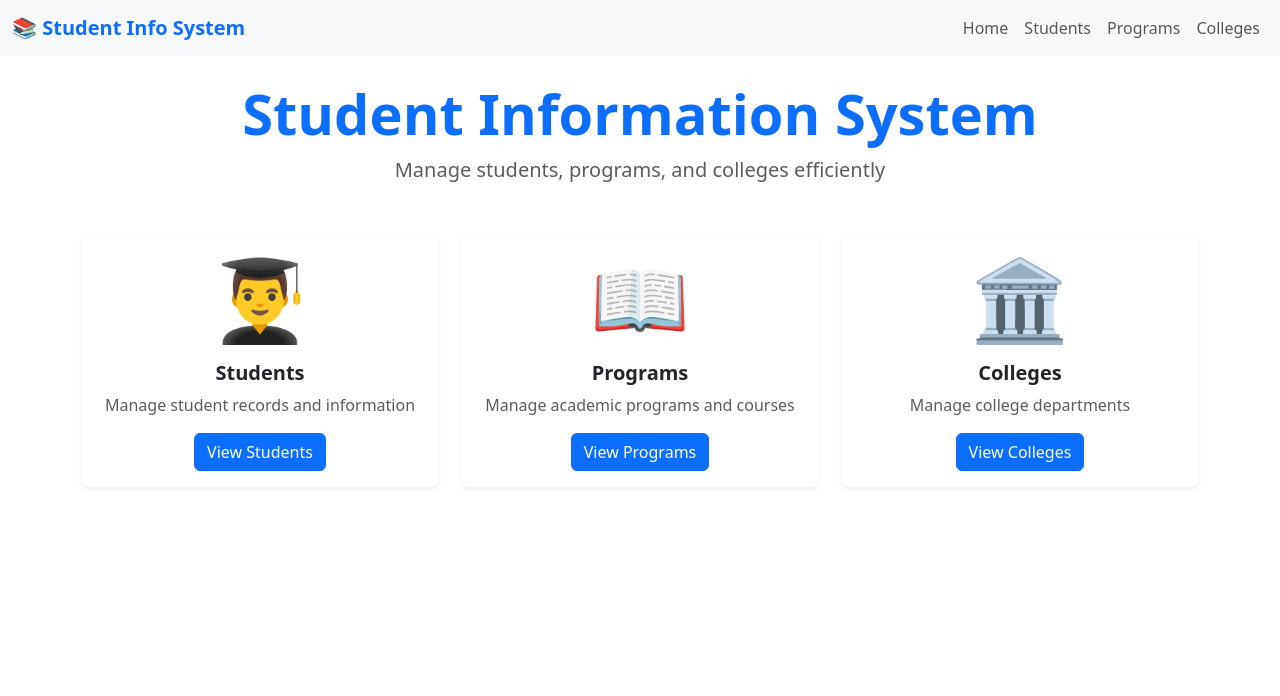
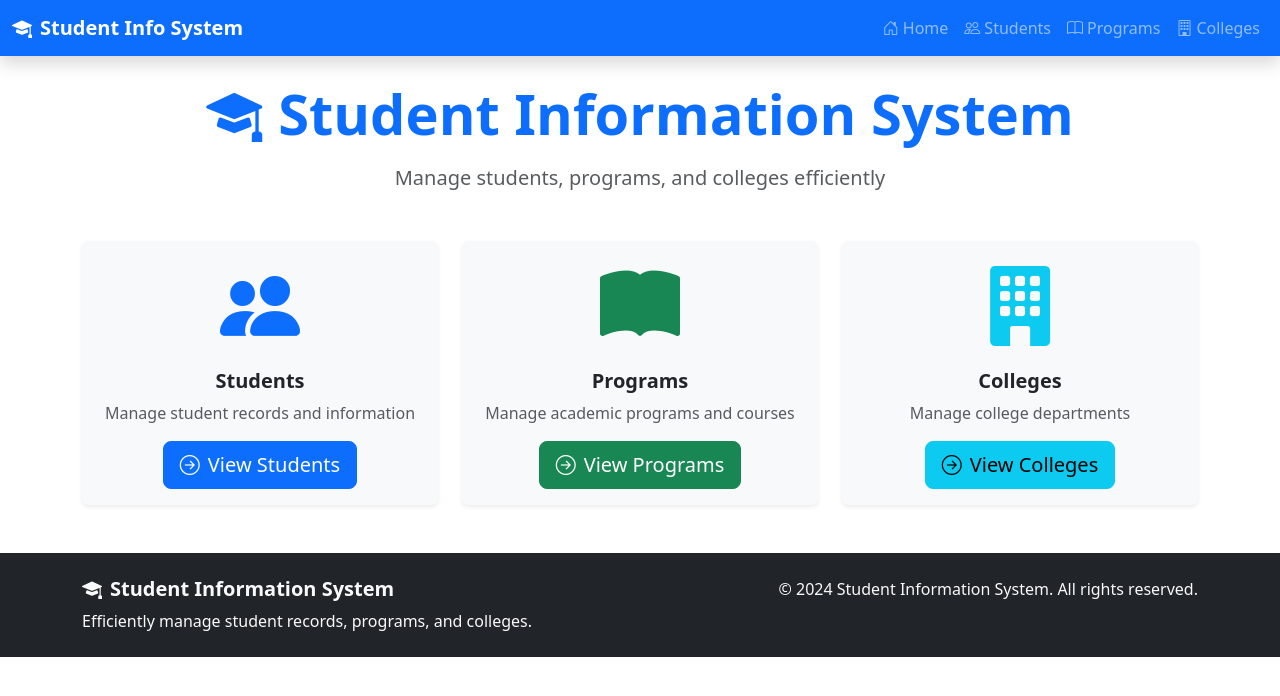
Before and after one commit to jeysu/ssis_proj, a Flask app: page / in a window 1280 px wide. Shown: the top 696 px of the page. Run offline with Flask 3, Linux system fonts and the light colour scheme.

Commit message:
changed home layout

```diff
--- a/app/templates/base.html
+++ b/app/templates/base.html
@@ -5,12 +5,14 @@
     <meta name="viewport" content="width=device-width, initial-scale=1.0">
     <title>{% block title %}Student Information System{% endblock %}</title>
     <link href="https://cdn.jsdelivr.net/npm/bootstrap@5.3.8/dist/css/bootstrap.min.css" rel="stylesheet">
+    <link rel="stylesheet" href="https://cdn.jsdelivr.net/npm/bootstrap-icons@1.11.3/font/bootstrap-icons.css">
+    <link href="{{ url_for('static', filename='css/style.css') }}" rel="stylesheet">
 </head>
 <body>
-    <nav class="navbar navbar-expand-lg navbar-light bg-light">
+    <nav class="navbar navbar-expand-lg navbar-dark bg-primary shadow">
         <div class="container-fluid">
-            <a class="navbar-brand fw-bold text-primary" href="{{ url_for('index') }}">
-                📚 Student Info System
+            <a class="navbar-brand fw-bold" href="{{ url_for('index') }}">
+                <i class="bi bi-mortarboard-fill me-2"></i>Student Info System
             </a>
             <button class="navbar-toggler" type="button" data-bs-toggle="collapse" data-bs-target="#navbarNav">
                 <span class="navbar-toggler-icon"></span>
@@ -18,23 +20,31 @@
             <div class="collapse navbar-collapse" id="navbarNav">
                 <ul class="navbar-nav ms-auto">
                     <li class="nav-item">
-                        <a class="nav-link" href="{{ url_for('index') }}">Home</a>
+                        <a class="nav-link" href="{{ url_for('index') }}">
+                            <i class="bi bi-house-door me-1"></i>Home
+                        </a>
                     </li>
                     <li class="nav-item">
-                        <a class="nav-link" href="{{ url_for('student.index') }}">Students</a>
+                        <a class="nav-link" href="{{ url_for('student.index') }}">
+                            <i class="bi bi-people me-1"></i>Students
+                        </a>
                     </li>
                     <li class="nav-item">
-                        <a class="nav-link" href="{{ url_for('program.index') }}">Programs</a>
+                        <a class="nav-link" href="{{ url_for('program.index') }}">
+                            <i class="bi bi-book me-1"></i>Programs
+                        </a>
                     </li>
                     <li class="nav-item">
-                        <a class="nav-link" href="{{ url_for('college.index') }}">Colleges</a>
+                        <a class="nav-link" href="{{ url_for('college.index') }}">
+                            <i class="bi bi-building me-1"></i>Colleges
+                        </a>
                     </li>
                 </ul>
             </div>
         </div>
     </nav>
 
-    <div class="container mt-4 mb-4">
+    <div class="container mt-4 mb-5">
         {% with messages = get_flashed_messages(with_categories=true) %}
             {% if messages %}
                 {% for category, message in messages %}
@@ -49,6 +59,22 @@
         {% block content %}{% endblock %}
     </div>
 
+    <footer class="bg-dark text-light mt-5 py-4">
+        <div class="container">
+            <div class="row">
+                <div class="col-md-6">
+                    <h5 class="fw-bold">
+                        <i class="bi bi-mortarboard-fill me-2"></i>Student Information System
+                    </h5>
+                    <p class="mb-0">Efficiently manage student records, programs, and colleges.</p>
+                </div>
+                <div class="col-md-6 text-md-end">
+                    <p class="mb-0">&copy; 2024 Student Information System. All rights reserved.</p>
+                </div>
+            </div>
+        </div>
+    </footer>
+
     <script src="https://cdn.jsdelivr.net/npm/bootstrap@5.3.8/dist/js/bootstrap.bundle.min.js"></script>
 </body>
 </html>
--- a/app/templates/index.html
+++ b/app/templates/index.html
@@ -2,46 +2,54 @@
 
 {% block content %}
 <div class="text-center mb-5">
-    <h1 class="display-4 fw-bold text-primary">Student Information System</h1>
+    <h1 class="display-4 fw-bold text-primary mb-3">
+        <i class="bi bi-mortarboard-fill me-3"></i>Student Information System
+    </h1>
     <p class="lead text-muted">Manage students, programs, and colleges efficiently</p>
 </div>
 
 <div class="row g-4">
     <div class="col-md-4">
-        <div class="card h-100 shadow-sm border-0">
+        <div class="card h-100 shadow-sm border-0 bg-light">
             <div class="card-body text-center">
                 <div class="mb-3">
-                    <span class="display-1">👨‍🎓</span>
+                    <i class="bi bi-people-fill display-1 text-primary"></i>
                 </div>
                 <h5 class="card-title fw-bold">Students</h5>
                 <p class="card-text text-muted">Manage student records and information</p>
-                <a href="{{ url_for('student.index') }}" class="btn btn-primary">View Students</a>
+                <a href="{{ url_for('student.index') }}" class="btn btn-primary btn-lg">
+                    <i class="bi bi-arrow-right-circle me-2"></i>View Students
+                </a>
             </div>
         </div>
     </div>
 
     <div class="col-md-4">
-        <div class="card h-100 shadow-sm border-0">
+        <div class="card h-100 shadow-sm border-0 bg-light">
             <div class="card-body text-center">
                 <div class="mb-3">
-                    <span class="display-1">📖</span>
+                    <i class="bi bi-book-fill display-1 text-success"></i>
                 </div>
                 <h5 class="card-title fw-bold">Programs</h5>
                 <p class="card-text text-muted">Manage academic programs and courses</p>
-                <a href="{{ url_for('program.index') }}" class="btn btn-primary">View Programs</a>
+                <a href="{{ url_for('program.index') }}" class="btn btn-success btn-lg">
+                    <i class="bi bi-arrow-right-circle me-2"></i>View Programs
+                </a>
             </div>
         </div>
     </div>
 
     <div class="col-md-4">
-        <div class="card h-100 shadow-sm border-0">
+        <div class="card h-100 shadow-sm border-0 bg-light">
             <div class="card-body text-center">
                 <div class="mb-3">
-                    <span class="display-1">🏛️</span>
+                    <i class="bi bi-building-fill display-1 text-info"></i>
                 </div>
                 <h5 class="card-title fw-bold">Colleges</h5>
                 <p class="card-text text-muted">Manage college departments</p>
-                <a href="{{ url_for('college.index') }}" class="btn btn-primary">View Colleges</a>
+                <a href="{{ url_for('college.index') }}" class="btn btn-info btn-lg">
+                    <i class="bi bi-arrow-right-circle me-2"></i>View Colleges
+                </a>
             </div>
         </div>
     </div>
```
